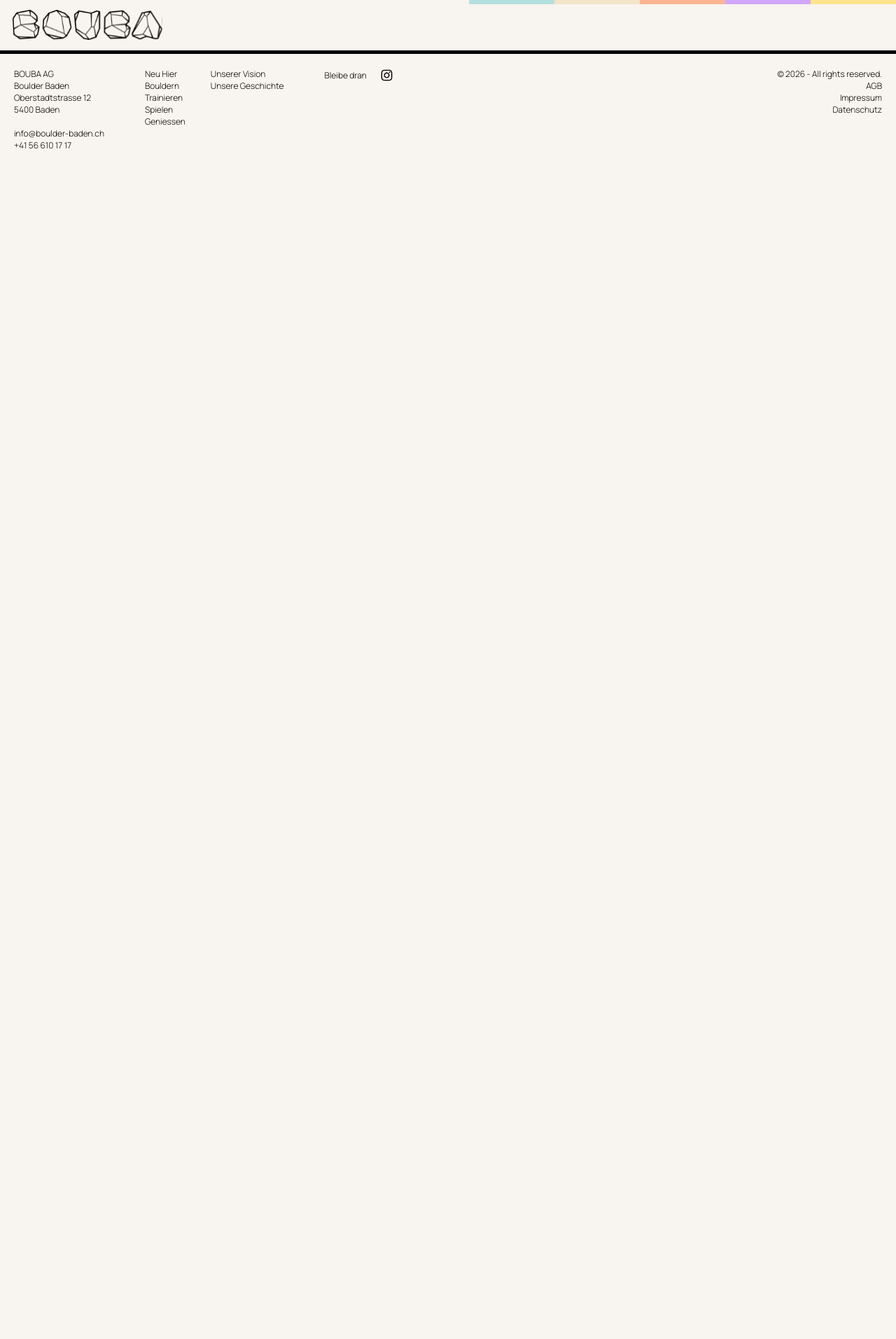
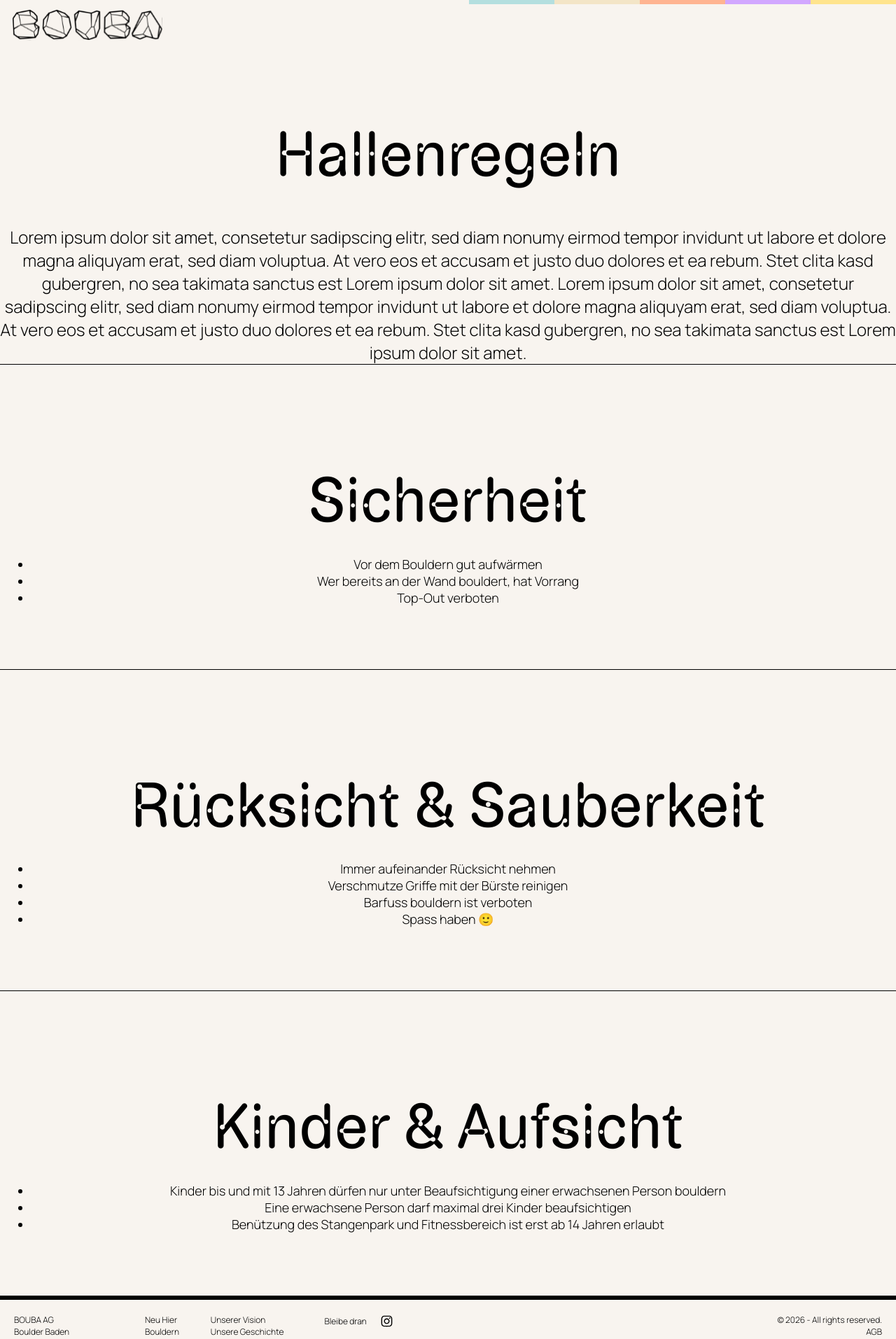
Before and after one commit to escodebar/boulder-baden.ch, a Vue app: page /hallenregeln in a window 1280 px wide. Shown: the top 1913 px of the page at 70% size. Before the commit the page ends 800 px from the top, so only its background shows below. Built offline with nearby package versions, Linux system fonts and the light colour scheme.

Commit message:
Add Hallenregeln page

```diff
--- /dev/null
+++ b/src/pages/Hallenregeln.vue
@@ -0,0 +1,49 @@
+<template>
+  <h1>Hallenregeln</h1>
+
+  <p>
+    Lorem ipsum dolor sit amet, consetetur sadipscing elitr, sed diam nonumy
+    eirmod tempor invidunt ut labore et dolore magna aliquyam erat, sed diam
+    voluptua. At vero eos et accusam et justo duo dolores et ea rebum. Stet
+    clita kasd gubergren, no sea takimata sanctus est Lorem ipsum dolor sit
+    amet. Lorem ipsum dolor sit amet, consetetur sadipscing elitr, sed diam
+    nonumy eirmod tempor invidunt ut labore et dolore magna aliquyam erat, sed
+    diam voluptua. At vero eos et accusam et justo duo dolores et ea rebum. Stet
+    clita kasd gubergren, no sea takimata sanctus est Lorem ipsum dolor sit
+    amet.
+  </p>
+
+  <section>
+    <h2>Sicherheit</h2>
+    <ul>
+      <li>Vor dem Bouldern gut aufwärmen</li>
+      <li>Wer bereits an der Wand bouldert, hat Vorrang</li>
+      <li>Top-Out verboten</li>
+    </ul>
+  </section>
+
+  <section>
+    <h2>Rücksicht & Sauberkeit</h2>
+    <ul>
+      <li>Immer aufeinander Rücksicht nehmen</li>
+      <li>Verschmutze Griffe mit der Bürste reinigen</li>
+      <li>Barfuss bouldern ist verboten</li>
+      <li>Spass haben 🙂</li>
+    </ul>
+  </section>
+
+  <section>
+    <h2>Kinder & Aufsicht</h2>
+    <ul>
+      <li>
+        Kinder bis und mit 13 Jahren dürfen nur unter Beaufsichtigung einer
+        erwachsenen Person bouldern
+      </li>
+      <li>Eine erwachsene Person darf maximal drei Kinder beaufsichtigen</li>
+      <li>
+        Benützung des Stangenpark und Fitnessbereich ist erst ab 14 Jahren
+        erlaubt
+      </li>
+    </ul>
+  </section>
+</template>
--- a/src/pages/NeuHier.vue
+++ b/src/pages/NeuHier.vue
@@ -64,6 +64,10 @@
       Hier eine Übersicht dazu. Bei Fragen steht dir das BOUBA-Team vor Ort
       gerne zur Verfügung.
     </p>
+
+    <RouterLink class="button" :to="{ name: 'Hallenregeln' }">
+      Zu den Hallenregeln
+    </RouterLink>
   </section>
 </template>
 
--- a/src/router/index.ts
+++ b/src/router/index.ts
@@ -12,6 +12,7 @@ import AGB from "@/pages/AGB.vue";
 import Impressum from "@/pages/Impressum.vue";
 import Datenschutz from "@/pages/Datenschutz.vue";
 import Oeffnungszeiten from "@/pages/Oeffnungszeiten.vue";
+import Hallenregeln from "@/pages/Hallenregeln.vue";
 
 declare module "vue-router" {
   interface RouteMeta {
@@ -83,6 +84,11 @@ const routes = [
     component: Oeffnungszeiten,
     name: "Öffnungszeiten",
   },
+  {
+    path: "/hallenregeln",
+    component: Hallenregeln,
+    name: "Hallenregeln",
+  },
 ];
 
 const router = createRouter({
```
